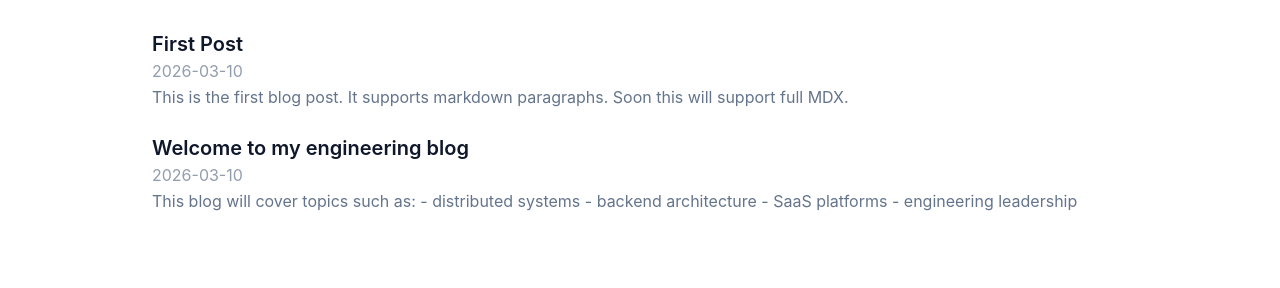
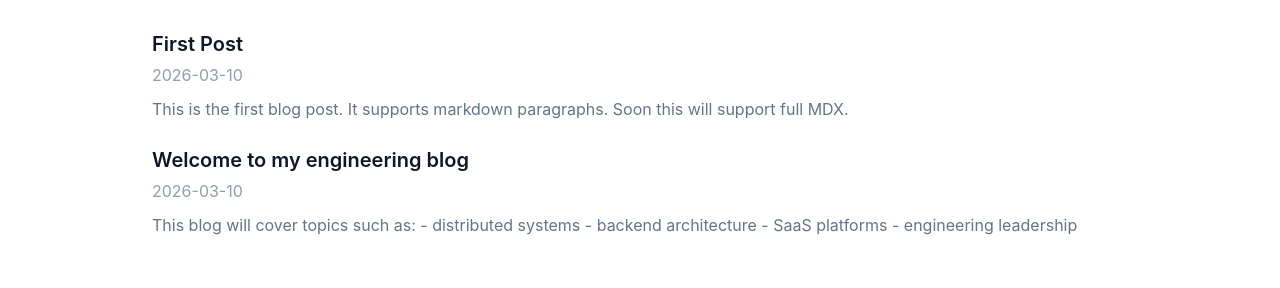
Before and after one commit to cassiossousa/professional-portfolio, a Next.js app: page /blog in a window 1280 px wide. Shown: the part 214-502 px from the top of the page. Built offline with nearby package versions, Linux system fonts and the light colour scheme; no server answers.

Commit message:
feat: fixes to other pages as well

```diff
--- a/app/blog/page.tsx
+++ b/app/blog/page.tsx
@@ -1,15 +1,20 @@
 import Link from 'next/link';
-
 import { cookies } from 'next/headers';
 import { getAllEntries } from '../../lib/content';
+import { getDictionary } from '../../i18n/dictionaries';
+import { Locale, Translation } from '../../i18n/types';
 
 export default async function BlogPage() {
-  const locale = (await cookies()).get('lang')?.value ?? 'en';
+  const cookieStore = await cookies();
+  const locale = (cookieStore.get('lang')?.value ?? 'en') as Locale;
+
+  const t: Translation = await getDictionary(locale);
   const posts = await getAllEntries('blog', locale);
 
   return (
     <section className="container-main">
-      <h1 className="text-3xl font-bold mb-8">Blog</h1>
+      <h1 className="text-3xl font-bold mb-8">{t.blog.title}</h1>
+
       <div className="space-y-6">
         {posts.map((post) => (
           <article key={post.slug}>
@@ -21,9 +26,10 @@ export default async function BlogPage() {
             </Link>
 
             {post.frontmatter.date && (
-              <p className="opacity-70">{post.frontmatter.date}</p>
+              <p className="opacity-70 mt-1">{post.frontmatter.date}</p>
             )}
-            <p>{post.content}</p>
+
+            <p className="mt-2">{post.content}</p>
           </article>
         ))}
       </div>
--- a/app/projects/page.tsx
+++ b/app/projects/page.tsx
@@ -1,27 +1,32 @@
 import Link from 'next/link';
-
 import { cookies } from 'next/headers';
 
 import { getAllEntries } from '../../lib/content';
+import { getDictionary } from '../../i18n/dictionaries';
+import { Locale, Translation } from '../../i18n/types';
 
 export default async function ProjectsPage() {
-  const locale = (await cookies()).get('lang')?.value ?? 'en';
+  const cookieStore = await cookies();
+  const locale = (cookieStore.get('lang')?.value ?? 'en') as Locale;
+
+  const t: Translation = await getDictionary(locale);
   const projects = await getAllEntries('projects', locale);
 
   return (
     <section className="container-main">
-      <h1 className="text-3xl font-bold mb-8">Projects</h1>
+      <h1 className="text-3xl font-bold mb-8">{t.projects.title}</h1>
+
       <div className="grid md:grid-cols-2 gap-6">
         {projects.map((project) => (
           <article key={project.slug} className="card">
             <Link
               href={`/projects/${project.slug}`}
-              className="text-xl font-semibold"
+              className="text-xl font-semibold hover:underline"
             >
               {project.frontmatter.title}
             </Link>
 
-            <p>{project.content}</p>
+            <p className="mt-2">{project.content}</p>
           </article>
         ))}
       </div>
--- a/app/work/page.tsx
+++ b/app/work/page.tsx
@@ -1,18 +1,20 @@
 import { getAllEntries } from '../../lib/content';
 import { ContentEntry } from '../../types/content';
 import { getDictionary } from '../../i18n/dictionaries';
+import { WorkClient } from './WorkClient';
 import { cookies } from 'next/headers';
-import { WorkClient } from './WorkClient';
 import { Locale } from '../../i18n/types';
 
 export default async function WorkPage() {
   const cookieStore = await cookies();
   const locale = (cookieStore.get('lang')?.value ?? 'en') as Locale;
-
-  const roles: ContentEntry[] = await getAllEntries('work', locale);
   const t = await getDictionary(locale);
 
-  const sortedRoles = roles.sort((a, b) => {
+  // Only load entries for the current locale
+  const allRoles: ContentEntry[] = await getAllEntries('work', locale);
+
+  // Sort by start date descending
+  const sortedRoles = allRoles.sort((a, b) => {
     const aStart = new Date(a.frontmatter.start ?? '');
     const bStart = new Date(b.frontmatter.start ?? '');
     return bStart.getTime() - aStart.getTime();
--- a/content/work/galena.pt-BR.mdx
+++ b/content/work/galena.pt-BR.mdx
@@ -1,6 +1,6 @@
 ---
 company: Galena Educação
-role: Staff Software Engineer
+role: Engenheiro de Software Especialista
 location: São Paulo, Brasil
 start: Abr 2022
 end: Mar 2023
--- a/lib/content.ts
+++ b/lib/content.ts
@@ -72,16 +72,28 @@ export function getEntry(
   };
 }
 
-// ✅ getAllEntries still works for work, returning all entries
 export function getAllEntries(type: ContentType, locale: string) {
-  const slugs =
-    type === 'work'
-      ? // For work, get all files in directory
-        fs
-          .readdirSync(getDir(type))
-          .filter((file) => file.endsWith('.mdx'))
-          .map((file) => file.replace(/(\.[a-z]{2}(-[A-Z]{2})?)?\.mdx$/, ''))
-      : getSlugs(type);
+  const dir = getDir(type);
+
+  const files = fs
+    .readdirSync(dir)
+    .filter((file) => file.endsWith('.mdx'))
+    // Keep only files for the current locale or base files
+    .filter((file) => {
+      if (type !== 'work') return true;
+
+      const isLocaleFile = file.endsWith(`.${locale}.mdx`);
+      const isBaseFile = !file.match(/\.[a-z]{2}(-[A-Z]{2})?\.mdx$/);
+
+      return isLocaleFile || isBaseFile;
+    });
+
+  // Map to unique slugs
+  const slugs = Array.from(
+    new Set(
+      files.map((file) => file.replace(/(\.[a-z]{2}(-[A-Z]{2})?)?\.mdx$/, '')),
+    ),
+  );
 
   return slugs.map((slug) => getEntry(type, slug, locale));
 }
```
